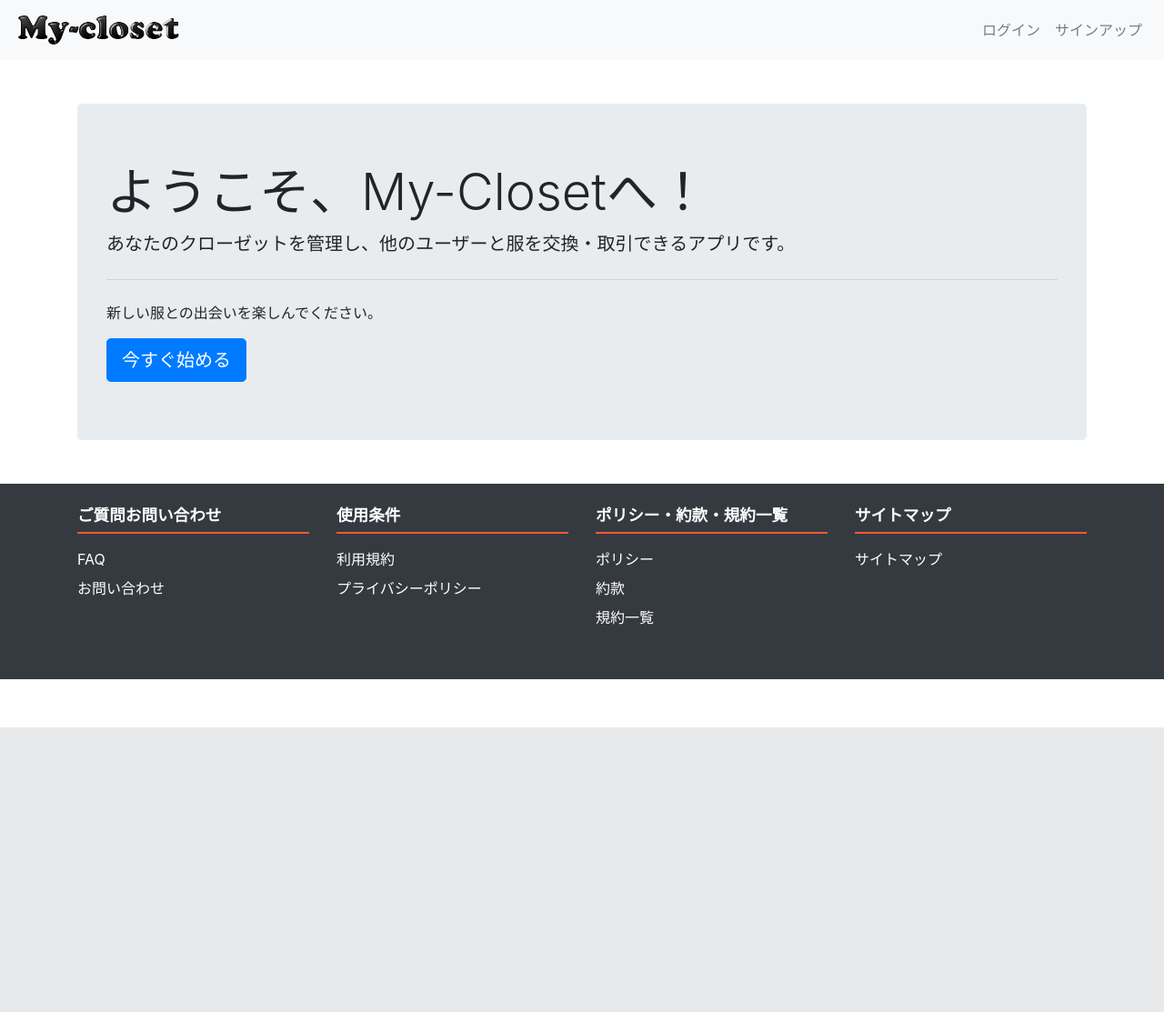
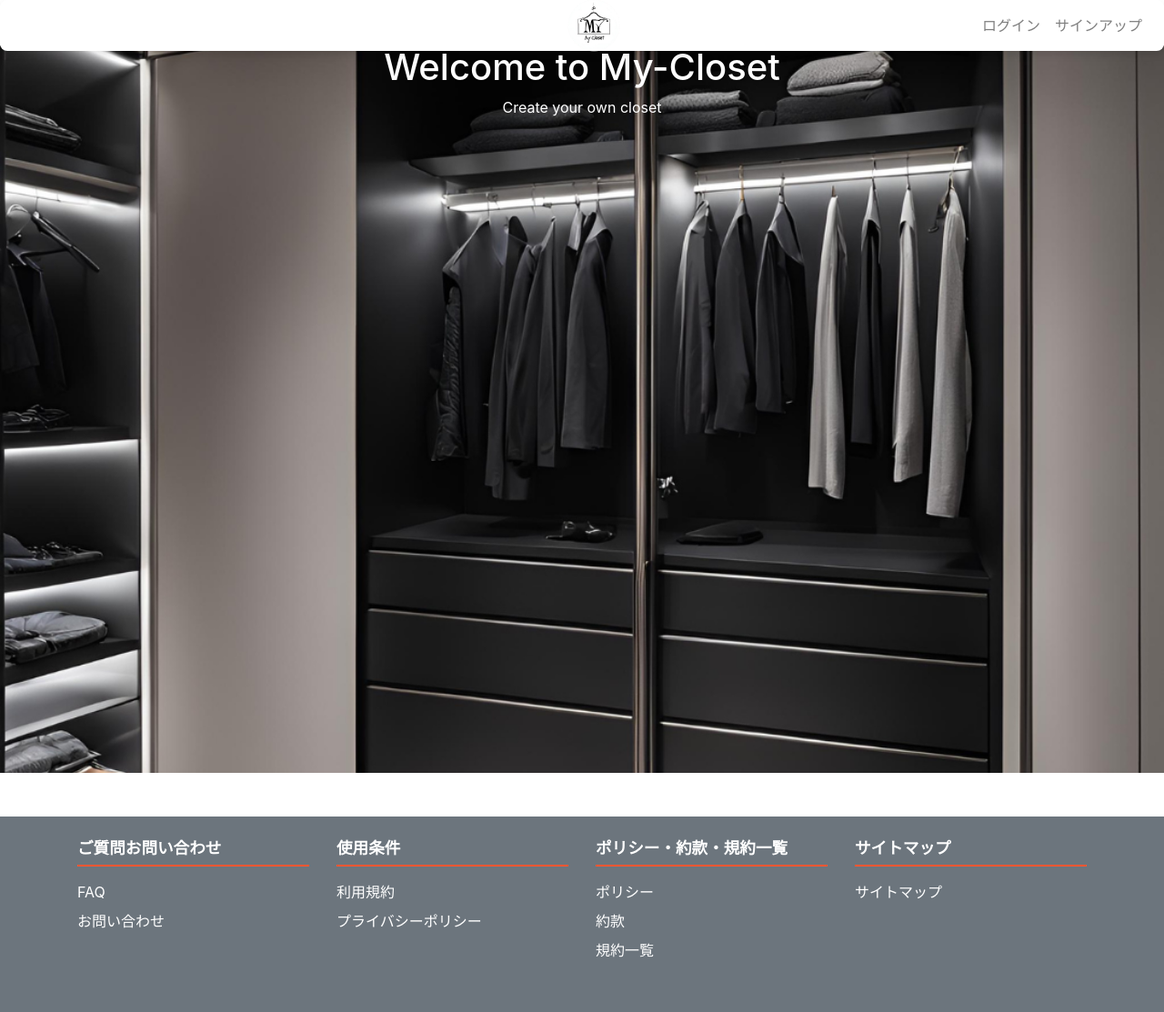
Before and after one commit to c0a22120/My-closet, a Flask app: page / in a window 1280 px wide. Shown: the whole page at 91% size. Before the commit the page ends 800 px from the top, so only its background shows below. Run offline with Flask 3, Linux system fonts and the light colour scheme; some libraries are stand-ins or nearby versions.

Commit message:
[fix]logo and header

```diff
--- /dev/null
+++ b/static/css/header.css
@@ -0,0 +1,31 @@
+/* header.css */
+
+/* ヘッダーのスタイリング */
+.navbar {
+    width: 100%;                /* ヘッダーの幅を100%に設定 */
+    position: fixed;            /* ヘッダーを固定 */
+    top: 0;                     /* ヘッダーをページの上部に配置 */
+    left: 0;                    /* ヘッダーをページの左端に配置 */
+    z-index: 1000;              /* ヘッダーが他の要素の上に表示されるようにする */
+    box-shadow: 0 4px 8px rgba(0, 0, 0, 0.1); /* ヘッダーに影を追加 */
+    border-radius: 8px;         /* ヘッダーの角を丸くする */
+}
+
+/* ボディーのスタイリング */
+body {
+    margin-top: 50px;           /* ヘッダーの高さ分、ボディーにマージンを追加 */
+}
+
+/* ロゴのスタイリング */
+.navbar-brand {
+    position: absolute;         /* ロゴの位置を絶対位置に設定 */
+    left: 50%;                  /* ロゴのX座標を中央に設定 */
+    transform: translateX(-20%);/* ロゴを中央に配置するためにX方向に50%移動 */
+    width: 100px;               /* ロゴの幅を設定 */
+    height: auto;               /* ロゴの高さを自動調整 */
+}
+
+.navbar-brand img {
+    width: 67%;                /* ロゴの画像の幅を100%に設定 */
+    height: auto;               /* 画像の高さを自動調整 */
+}
--- a/static/css/index.css
+++ b/static/css/index.css
@@ -1,3 +1,4 @@
+
 /* フッターのカスタムスタイル */
 footer {
     background-color: #343a40; /* ダークグレー */
--- a/templates/index.html
+++ b/templates/index.html
@@ -6,14 +6,14 @@
     <title>My-Closet</title>
     <!-- Bootstrap CSS -->
     <link href="https://stackpath.bootstrapcdn.com/bootstrap/4.5.2/css/bootstrap.min.css" rel="stylesheet">
-    <link rel="stylesheet" href="{{ url_for('static', filename='static/css/index.css') }}">
+    <link rel="stylesheet" href="{{ url_for('static', filename='css/index.css') }}">
+    <link rel="stylesheet" href="{{ url_for('static', filename='css/header.css') }}">
 </head>
-<body>
     <!-- ヘッダー -->
-    <nav class="navbar navbar-expand-lg navbar-light bg-light">
-        <a class="navbar-brand" href="#">
-            <img src="{{ url_for('static', filename='static/images/my-closet_logo.png') }}" alt="My-Closet Logo" style="height: 40px;">
-        </a>
+    <nav class="navbar navbar-expand-lg navbar-light bg-white">
+      <a class="navbar-brand" href="#">
+          <img src="{{ url_for('static', filename='images/logo.png') }}" alt="My-Closet Logo">
+      </a>
         <button class="navbar-toggler" type="button" data-toggle="collapse" data-target="#navbarNav" aria-controls="navbarNav" aria-expanded="false" aria-label="Toggle navigation">
             <span class="navbar-toggler-icon"></span>
         </button>
@@ -28,20 +28,28 @@
             </ul>
         </div>
     </nav>
+</head>
+<body>
 
-    <!-- サイト紹介セクション -->
-    <div class="container mt-5">
-        <div class="jumbotron">
-            <h1 class="display-4">ようこそ、My-Closetへ！</h1>
-            <p class="lead">あなたのクローゼットを管理し、他のユーザーと服を交換・取引できるアプリです。</p>
-            <hr class="my-4">
-            <p>新しい服との出会いを楽しんでください。</p>
-            <a class="btn btn-primary btn-lg" href="#" role="button">今すぐ始める</a>
+
+    <div class="container-fluid" style="background-image: url('{{ url_for('static', filename='images/background.png') }}'); background-size: cover; background-position: center; height: 100vh;">
+        <div class="col-12 text-center text-white">
+
+        <h1>Welcome to My-Closet</h1>
+
+         <p>Create your own closet</p>
+
         </div>
+
+         </div>
+
+        </div>
+
+      </div>
     </div>
 
 <!-- フッター -->
-<footer class="bg-dark text-white mt-5 py-4">
+<footer class="bg-secondary bg-gradient text-white mt-5 py-4">
     <div class="container">
       <div class="row">
         <div class="col-md-3 mb-3">
--- a/templates/login.html
+++ b/templates/login.html
@@ -11,7 +11,9 @@
 <body>
     <!-- ナビゲーションバー -->
     <nav class="navbar navbar-expand-lg navbar-light bg-light">
-        <a class="navbar-brand" href="#">My-Closet</a>
+        <a class="navbar-brand" href="#">
+            <img src="{{ url_for('static', filename='images/my-closet_logo.png') }}" alt="My-Closet Logo" style="height: 40px;">
+        </a>
         <button class="navbar-toggler" type="button" data-toggle="collapse" data-target="#navbarNav" aria-controls="navbarNav" aria-expanded="false" aria-label="Toggle navigation">
             <span class="navbar-toggler-icon"></span>
         </button>
--- a/templates/signup.html
+++ b/templates/signup.html
@@ -11,7 +11,9 @@
 <body>
     <!-- ナビゲーションバー -->
     <nav class="navbar navbar-expand-lg navbar-light bg-light">
-        <a class="navbar-brand" href="#">My-Closet</a>
+        <a class="navbar-brand" href="#">
+            <img src="{{ url_for('static', filename='images/my-closet_logo.png') }}" alt="My-Closet Logo" style="height: 40px;">
+        </a>
         <button class="navbar-toggler" type="button" data-toggle="collapse" data-target="#navbarNav" aria-controls="navbarNav" aria-expanded="false" aria-label="Toggle navigation">
             <span class="navbar-toggler-icon"></span>
         </button>
```
Also changed, not shown: static/css/logo.css (added, +18 -0 lines), instance/mycloset.db, static/css/signup.css (deleted), static/images/background.png (added), static/images/logo.png (added).
